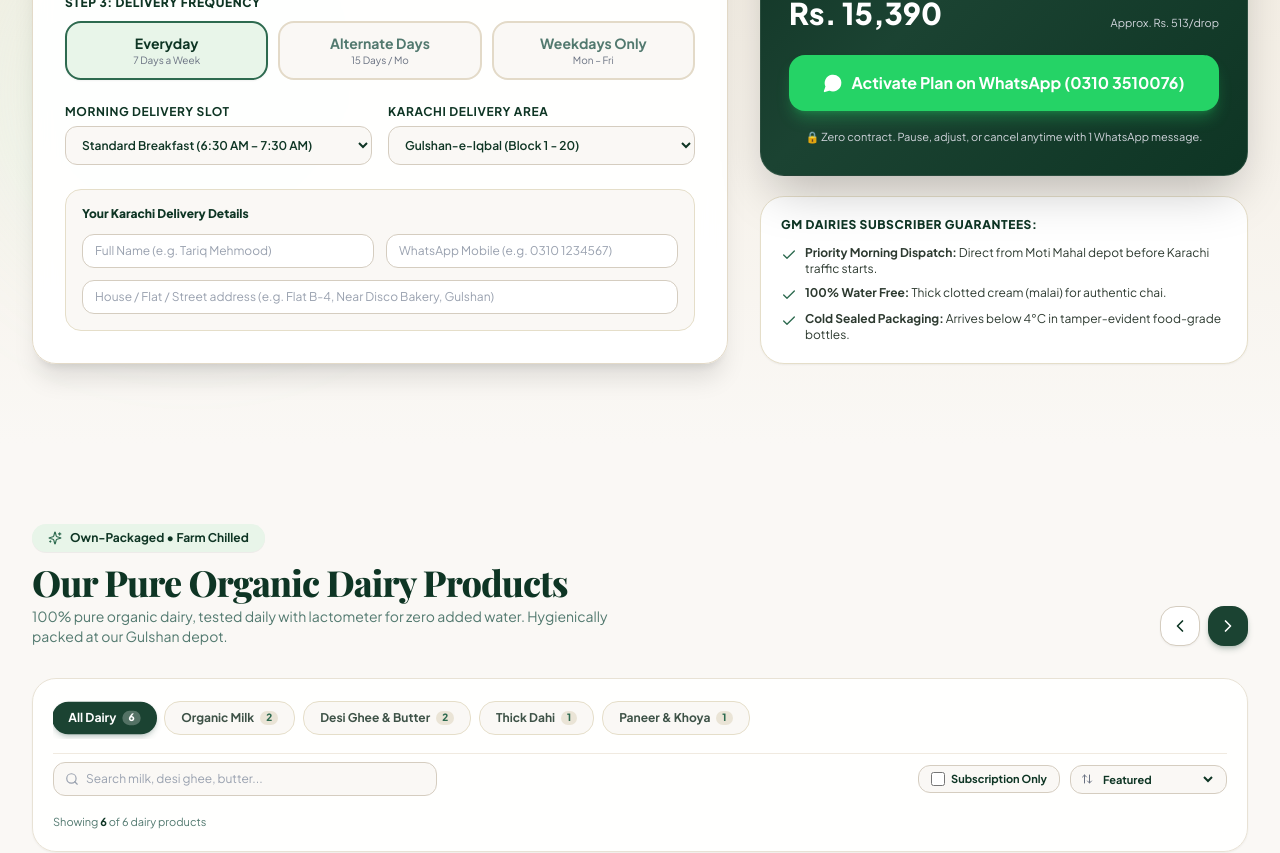
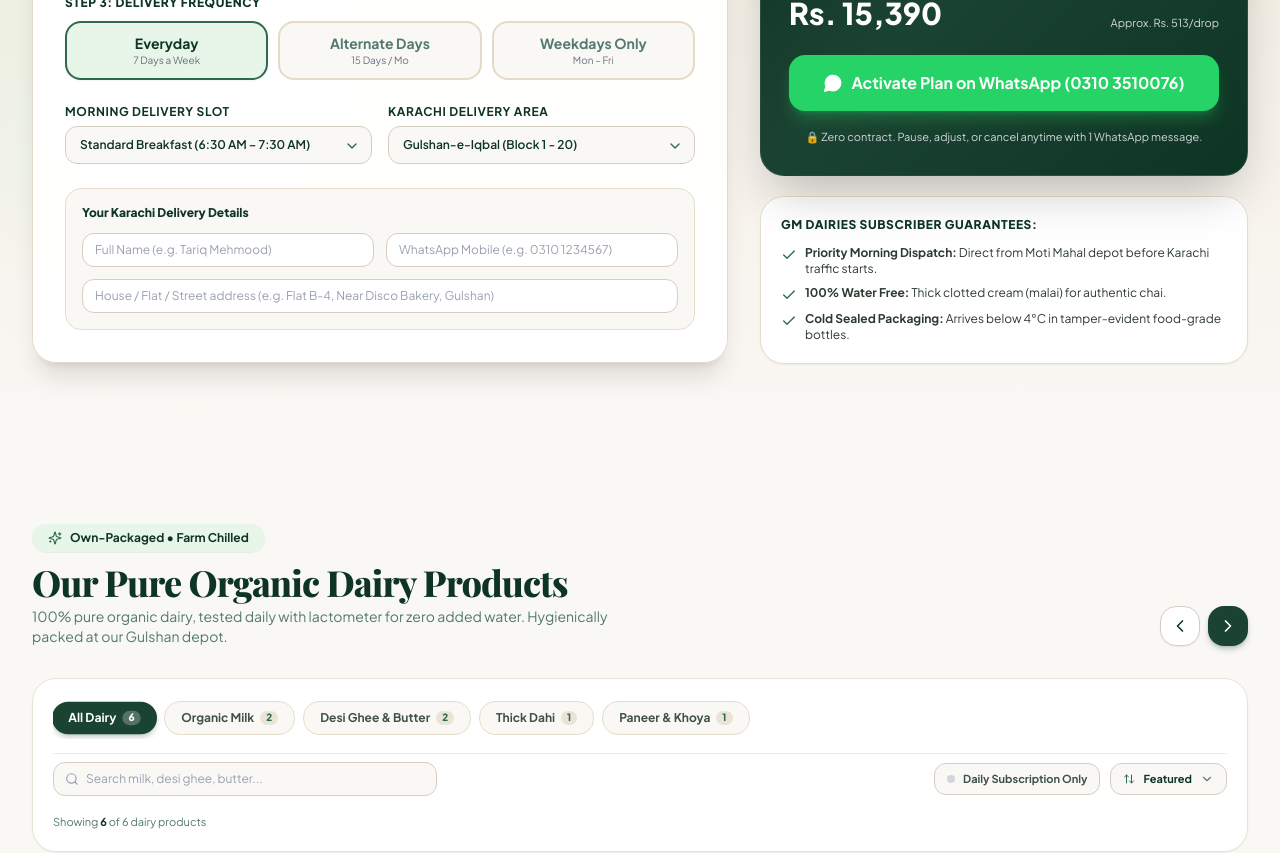
Before and after one commit to armanh148/GM-Dairies, a React (Vite) app: page / in a window 1280 px wide. Shown: the part 2360-3213 px from the top of the page. Built offline with nearby package versions, Linux system fonts and the light colour scheme; a web font is replaced by a local one.

Commit message:
style: replace native OS select with luxury custom dropdown menu and styled selects

```diff
--- a/src/components/ProductCatalog.jsx
+++ b/src/components/ProductCatalog.jsx
@@ -1,14 +1,33 @@
-import React, { useState, useRef, useMemo } from 'react';
+import React, { useState, useRef, useMemo, useEffect } from 'react';
 import { PRODUCTS, CATEGORIES } from '../data/products';
 import ProductCard from './ProductCard';
-import { Sparkles, MessageCircle, Phone, ChevronLeft, ChevronRight, Search, ArrowUpDown, X } from 'lucide-react';
+import { Sparkles, MessageCircle, Phone, ChevronLeft, ChevronRight, Search, ArrowUpDown, X, ChevronDown, Check, SlidersHorizontal } from 'lucide-react';
+
+const SORT_OPTIONS = [
+  { value: 'featured', label: 'Featured' },
+  { value: 'price-asc', label: 'Price: Low to High' },
+  { value: 'price-desc', label: 'Price: High to Low' },
+];
 
 export default function ProductCatalog({ onAddToCart, onOpenSubscription }) {
   const [selectedCategory, setSelectedCategory] = useState('all');
   const [searchQuery, setSearchQuery] = useState('');
   const [sortBy, setSortBy] = useState('featured');
+  const [isSortOpen, setIsSortOpen] = useState(false);
   const [subscriptionOnly, setSubscriptionOnly] = useState(false);
   const sliderRef = useRef(null);
+  const sortDropdownRef = useRef(null);
+
+  // Close custom sort dropdown when clicking outside
+  useEffect(() => {
+    const handleClickOutside = (e) => {
+      if (sortDropdownRef.current && !sortDropdownRef.current.contains(e.target)) {
+        setIsSortOpen(false);
+      }
+    };
+    document.addEventListener('mousedown', handleClickOutside);
+    return () => document.removeEventListener('mousedown', handleClickOutside);
+  }, []);
 
   // Category counts
   const categoryCounts = useMemo(() => {
@@ -107,7 +126,7 @@ export default function ProductCatalog({ onAddToCart, onOpenSubscription }) {
         </div>
 
         {/* Dynamic Filter Bar */}
-        <div className="bg-white/90 backdrop-blur-md p-4 sm:p-5 rounded-3xl border border-[#E8E2D5] shadow-xs mb-6 space-y-3.5">
+        <div className="bg-white/95 backdrop-blur-md p-4 sm:p-5 rounded-3xl border border-[#E8E2D5] shadow-xs mb-6 space-y-3.5 relative z-20">
 
           {/* Top Row: Category Filter Pills */}
           <div className="flex items-center justify-between gap-3">
@@ -164,32 +183,76 @@ export default function ProductCatalog({ onAddToCart, onOpenSubscription }) {
               )}
             </div>
 
-            {/* Quick Filter: Subscription Only & Sort */}
+            {/* Quick Filter: Subscription Only & Custom Sort Dropdown */}
             <div className="flex items-center gap-2.5 self-end sm:self-auto flex-wrap">
-              <label className="inline-flex items-center gap-1.5 cursor-pointer bg-[#FAF8F5] px-3 py-1.5 rounded-xl border border-[#D5CDC0] hover:bg-[#EAE4D9] transition-colors">
-                <input
-                  type="checkbox"
-                  checked={subscriptionOnly}
-                  onChange={(e) => setSubscriptionOnly(e.target.checked)}
-                  className="accent-[#2D6A4F] w-3.5 h-3.5 rounded"
+
+              {/* Modern Subscription Toggle Button */}
+              <button
+                type="button"
+                onClick={() => setSubscriptionOnly((prev) => !prev)}
+                className={`inline-flex items-center gap-2 px-3 py-2 rounded-xl text-[11px] font-bold transition-all border ${
+                  subscriptionOnly
+                    ? 'bg-[#1B4332] text-white border-[#1B4332] shadow-sm'
+                    : 'bg-[#FAF8F5] hover:bg-[#F2ECE1] text-[#3E5247] border-[#D5CDC0]'
+                }`}
+              >
+                <span
+                  className={`w-2 h-2 rounded-full transition-colors ${
+                    subscriptionOnly ? 'bg-[#4ADE80] animate-pulse' : 'bg-gray-300'
+                  }`}
                 />
-                <span className="text-[11px] font-bold text-[#0E3524]">
-                  Subscription Only
-                </span>
-              </label>
+                <span>Daily Subscription Only</span>
+              </button>
 
-              {/* Sort by dropdown */}
-              <div className="flex items-center gap-1.5 bg-[#FAF8F5] px-2.5 py-1.5 rounded-xl border border-[#D5CDC0]">
-                <ArrowUpDown className="w-3 h-3 text-gray-500" />
-                <select
-                  value={sortBy}
-                  onChange={(e) => setSortBy(e.target.value)}
-                  className="bg-transparent text-[11px] font-bold text-[#0E3524] focus:outline-none cursor-pointer"
+              {/* Custom Luxury Sort Dropdown (Replacing ugly native OS select) */}
+              <div className="relative" ref={sortDropdownRef}>
+                <button
+                  type="button"
+                  onClick={() => setIsSortOpen((prev) => !prev)}
+                  className={`inline-flex items-center gap-2 px-3 py-2 rounded-xl text-[11px] font-bold transition-all border ${
+                    isSortOpen
+                      ? 'bg-[#E8F5E9] text-[#0E3524] border-[#2D6A4F] shadow-sm ring-2 ring-[#2D6A4F]/20'
+                      : 'bg-[#FAF8F5] hover:bg-[#F2ECE1] text-[#0E3524] border-[#D5CDC0]'
+                  }`}
                 >
-                  <option value="featured">Featured</option>
-                  <option value="price-asc">Price: Low to High</option>
-                  <option value="price-desc">Price: High to Low</option>
-                </select>
+                  <ArrowUpDown className="w-3 h-3 text-[#2D6A4F]" />
+                  <span>{SORT_OPTIONS.find((opt) => opt.value === sortBy)?.label || 'Featured'}</span>
+                  <ChevronDown
+                    className={`w-3.5 h-3.5 text-gray-500 transition-transform duration-200 ${
+                      isSortOpen ? 'rotate-180 text-[#2D6A4F]' : ''
+                    }`}
+                  />
+                </button>
+
+                {/* Custom Popover Menu */}
+                {isSortOpen && (
+                  <div className="absolute right-0 top-full mt-2 w-48 bg-white/98 backdrop-blur-md rounded-2xl border border-[#D5CDC0] shadow-xl p-1.5 z-50 animate-in fade-in zoom-in-95 duration-150">
+                    <div className="text-[10px] font-extrabold uppercase tracking-wider text-gray-400 px-2.5 py-1.5">
+                      Sort Products
+                    </div>
+                    {SORT_OPTIONS.map((option) => {
+                      const isSelected = sortBy === option.value;
+                      return (
+                        <button
+                          key={option.value}
+                          type="button"
+                          onClick={() => {
+                            setSortBy(option.value);
+                            setIsSortOpen(false);
+                          }}
+                          className={`w-full flex items-center justify-between px-3 py-2 rounded-xl text-xs font-semibold text-left transition-colors ${
+                            isSelected
+                              ? 'bg-[#1B4332] text-white font-bold shadow-xs'
+                              : 'text-[#0E3524] hover:bg-[#FAF8F5]'
+                          }`}
+                        >
+                          <span>{option.label}</span>
+                          {isSelected && <Check className="w-3.5 h-3.5 text-[#FDE047]" />}
+                        </button>
+                      );
+                    })}
+                  </div>
+                )}
               </div>
 
               {/* Reset filter button if any active */}
--- a/src/components/SubscriptionPlanner.jsx
+++ b/src/components/SubscriptionPlanner.jsx
@@ -1,5 +1,5 @@
 import React, { useState } from 'react';
-import { Calendar, Clock, Check, Sparkles, MessageCircle, ShieldCheck, HeartHandshake, PhoneCall, ChevronRight } from 'lucide-react';
+import { Calendar, Clock, Check, Sparkles, MessageCircle, ShieldCheck, HeartHandshake, PhoneCall, ChevronRight, ChevronDown } from 'lucide-react';
 import { KARACHI_AREAS } from '../data/karachiAreas';
 
 export default function SubscriptionPlanner() {
@@ -199,25 +199,29 @@ export default function SubscriptionPlanner() {
                 <label className="block text-xs font-bold uppercase tracking-wider text-[#0E3524] mb-1.5">
                   Morning Delivery Slot
                 </label>
+                <div className="relative">
                   <select
                     value={timeSlot}
                     onChange={(e) => setTimeSlot(e.target.value)}
-                  className="w-full bg-[#FAF8F5] border border-[#D5CDC0] rounded-xl px-3 py-2.5 text-xs font-semibold text-[#0E3524] focus:outline-none focus:ring-2 focus:ring-[#2D6A4F]"
+                    className="w-full bg-[#FAF8F5] border border-[#D5CDC0] rounded-xl pl-3.5 pr-9 py-2.5 text-xs font-semibold text-[#0E3524] appearance-none cursor-pointer focus:outline-none focus:ring-2 focus:ring-[#2D6A4F] hover:bg-white transition-colors"
                   >
                     <option value="5:30 AM – 6:30 AM">Early Morning (5:30 AM – 6:30 AM)</option>
                     <option value="6:30 AM – 7:30 AM">Standard Breakfast (6:30 AM – 7:30 AM)</option>
                     <option value="7:30 AM – 8:30 AM">Morning Rush (7:30 AM – 8:30 AM)</option>
                   </select>
+                  <ChevronDown className="w-4 h-4 text-[#2D6A4F] absolute right-3 top-3 pointer-events-none" />
+                </div>
               </div>
 
               <div>
                 <label className="block text-xs font-bold uppercase tracking-wider text-[#0E3524] mb-1.5">
                   Karachi Delivery Area
                 </label>
+                <div className="relative">
                   <select
                     value={area}
                     onChange={(e) => setArea(e.target.value)}
-                  className="w-full bg-[#FAF8F5] border border-[#D5CDC0] rounded-xl px-3 py-2.5 text-xs font-semibold text-[#0E3524] focus:outline-none focus:ring-2 focus:ring-[#2D6A4F]"
+                    className="w-full bg-[#FAF8F5] border border-[#D5CDC0] rounded-xl pl-3.5 pr-9 py-2.5 text-xs font-semibold text-[#0E3524] appearance-none cursor-pointer focus:outline-none focus:ring-2 focus:ring-[#2D6A4F] hover:bg-white transition-colors"
                   >
                     {KARACHI_AREAS.map((kArea, idx) => (
                       <option key={idx} value={kArea.name}>
@@ -225,6 +229,8 @@ export default function SubscriptionPlanner() {
                       </option>
                     ))}
                   </select>
+                  <ChevronDown className="w-4 h-4 text-[#2D6A4F] absolute right-3 top-3 pointer-events-none" />
+                </div>
               </div>
             </div>
 
```
Also changed, not shown: src/components/CartDrawer.jsx (+9 -3 lines). Lines whose indentation alone changed are shown as unchanged.
